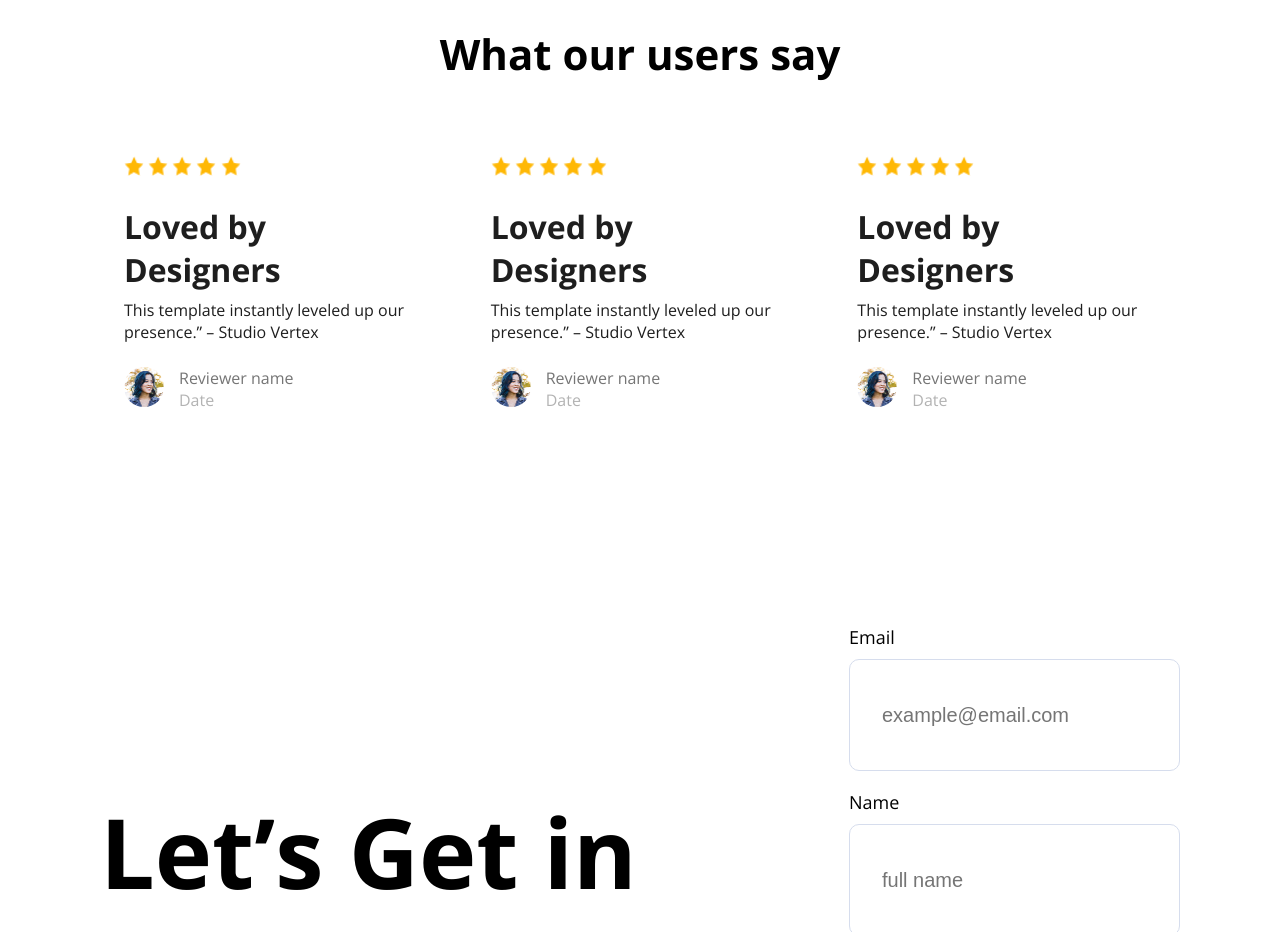
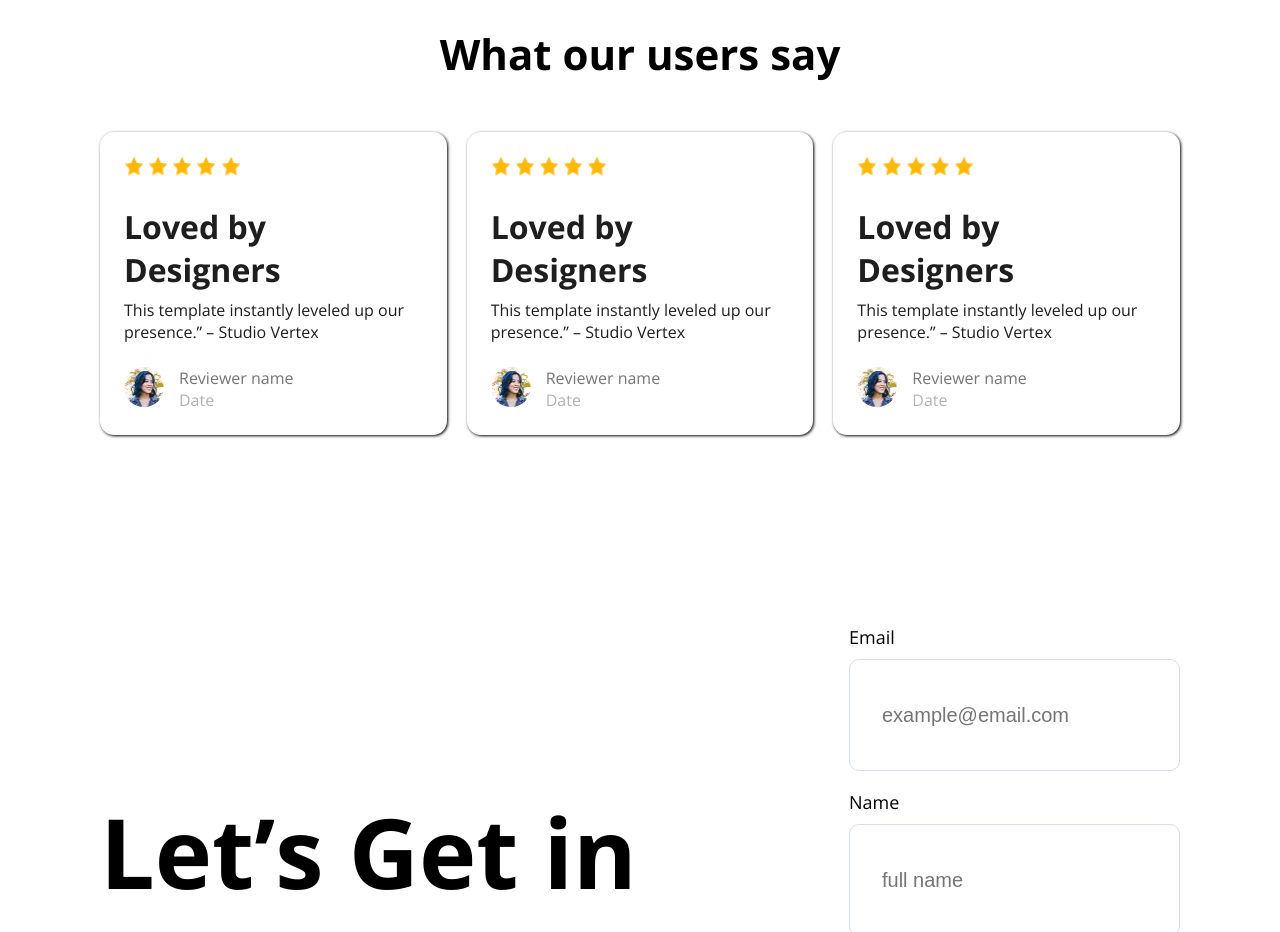
Before and after one commit to Sanzid-Ahmed/Programming-Hero-Assignment-01, a plain HTML site: page index.html in a window 1280 px wide. Shown: the part 1720-2652 px from the top of the page. Drawn offline with nearby package versions, Linux system fonts and the light colour scheme.

Commit message:
added box shadow

```diff
--- a/Style/style.css
+++ b/Style/style.css
@@ -149,6 +149,7 @@ nav{
     text-align: left;
     padding: 24px;
     border-radius: 14px;
+    box-shadow: 1px 1px 3px;
 }
 
 .user-say-box-img-inside{
```
